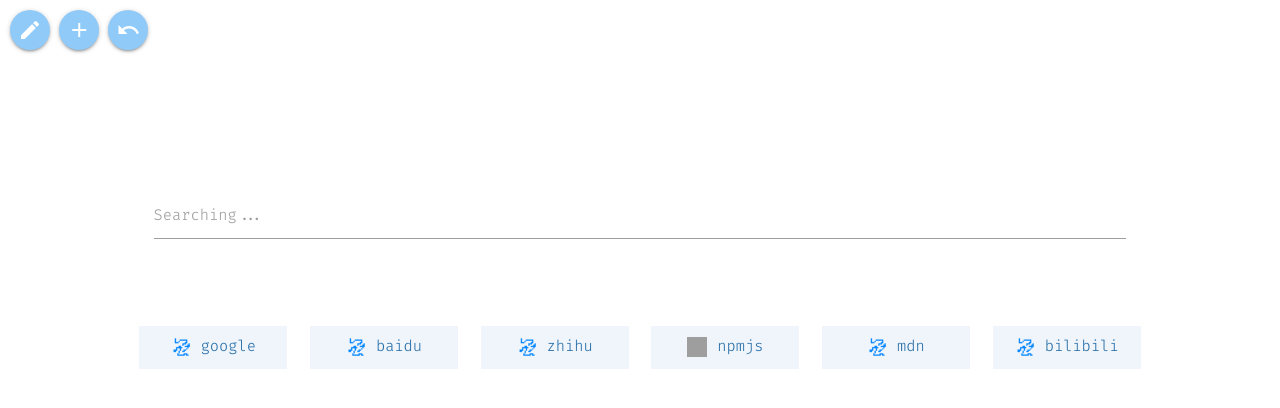
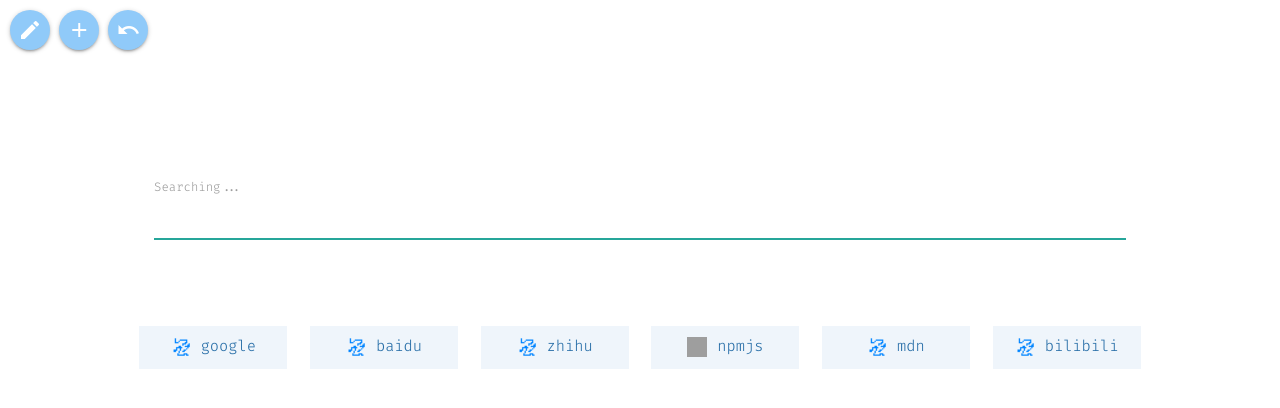
Before and after one commit to KevinBrother/clean-search, a plain HTML site: page index.html in a window 1280 px wide. Drawn offline with nearby package versions, Linux system fonts and the light colour scheme; grey boxes are pictures that could not be loaded.

Commit message:
自动聚焦

```diff
--- a/index.html
+++ b/index.html
@@ -135,6 +135,7 @@
                 this.M.AutoInit();
                 const elem = document.querySelector('#modal1');
                 const tableEditor = document.querySelector('#tableEditor');
+                document.getElementById("autocomplete-input").focus();
                 this.instance = this.M.Modal.init(elem);
                 this.tableEditorInstance = this.M.Modal.init(tableEditor);
             },
```
